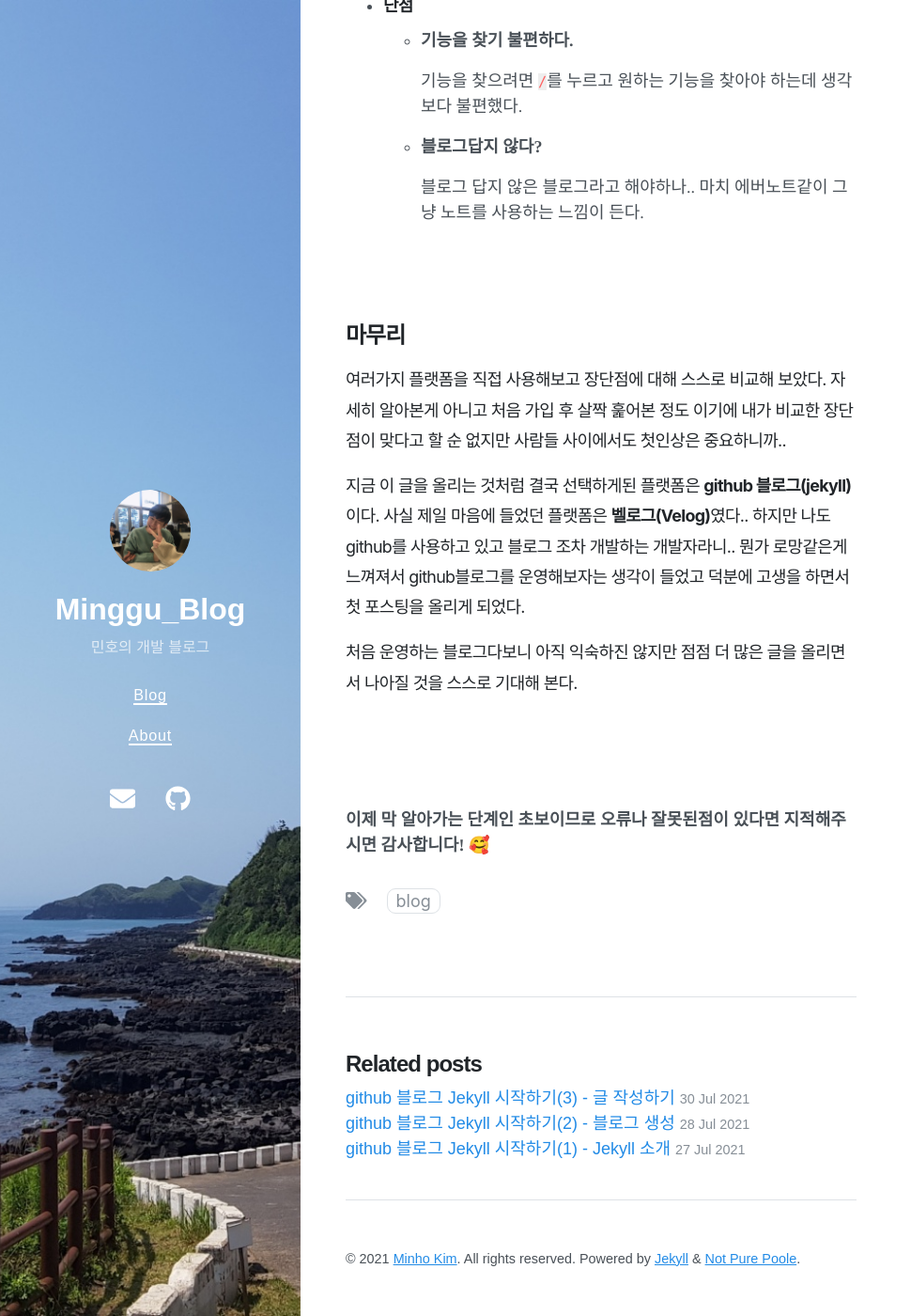
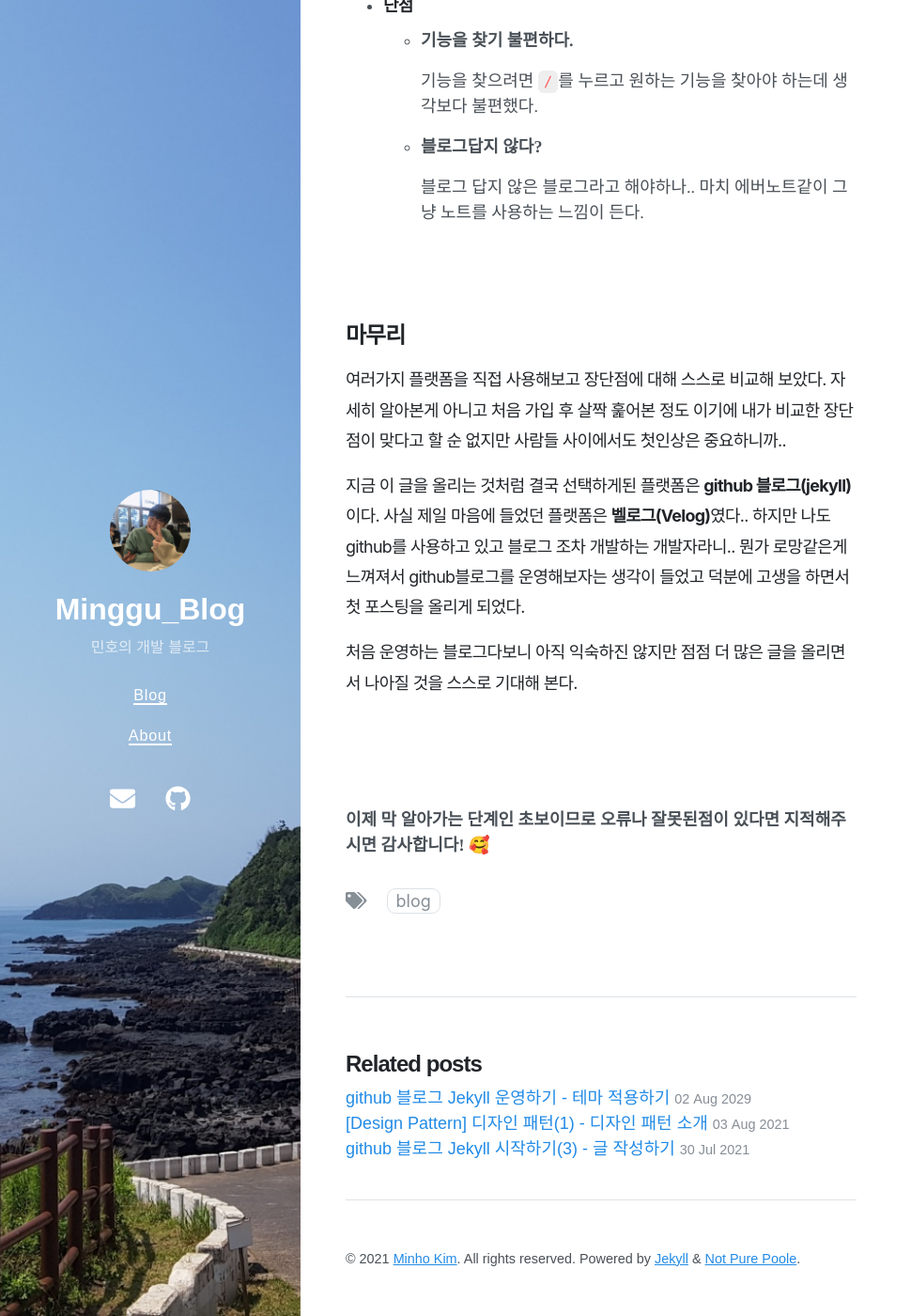
Before and after one commit to minggu-dev/minggu-dev.github.io, a Jekyll site: the page built from _posts/blog/2021-07-26-blog-introduction!.md, in a window 1280 px wide and 1400 px high, scrolled down 8863 px. Shown: the whole window at 94% size, without its empty margins (0-970 px from the left). Built offline with Jekyll 4.4.1, drawn with Linux system fonts in a browser that asks for light colours; nearby versions of some CDN libraries; part of the change alters nothing that is shown.

Commit message:
2021-08-03 디자인 패턴01 - 디자인 패턴 소개

````diff
--- /dev/null
+++ b/_posts/Design Pattern/2021-08-03-Design-Patten01.md
@@ -0,0 +1,135 @@
+---
+layout: post
+title:  "[Design Pattern] 디자인 패턴(1) - 디자인 패턴 소개"
+date:   2021-08-03 10:00:18 +0900
+categories: Design-Patten
+tags: Design-Patten software
+---
+# Introduction
+
+![패턴](/img/pattern01.jpg)
+>
+#### 개발자가 되기위해 공부를 하면서 누구나 한번쯤은 `디자인 패턴`이라는 용어에 대해 들어본 경험이 있을 것이다. 나도 디자인 패턴에 대해 들어본적이 있지만 따로 공부를 해본적은 없었고 왜 자주 듣게 되는지 어떻게 쓰이는지에 대해 궁금했기 때문에 이글을 통해 디자인 패턴에 대하여 알아보고 간략하게 소개하는 글을 작성해 보고자 한다.
+
+<br>
+<br>
+# 디자인 패턴이란?
+디자인 패턴은 개발을 하는데 있어서 자주 발생하는 반복되는 상황에서 설계를 용이하게 하여 좋은 코드를 작성하기 위한 방법이다.
+
+여기서 말하는 좋은 코드란 설계적 관점으로 봤을 때의 좋은 코드를 뜻하는 것으로 코드의 간결함이나 가독성이 아니라 확장과 수정이 용이하고 유지보수에 비용이 적게 들어가는 코드를 뜻한다.
+
+이러한 좋은 코드를 설계하기 위해서 지켜야하는 원칙이 있는데 객체 지향 방법론에서는 이러한 원칙을 SOLID원칙이라고 한다. SOLID원칙에 기반하여 코드 설계 패턴의 종류가 몇 가지로 나눠지는데 이러한 패턴을 디자인 패턴이라고 한다.
+
+본격적으로 디자인 패턴을 소개하기 전에 먼저 SOLID원칙에 대해 알아보자.
+
+<br>
+<br>
+# SOLID원칙 (객체 지향 5대 원칙)
+SOLID원칙이란 객체 지향 프로그래밍 및 설계의 기본 원칙으로 알려진 SRP(단일 책임 원칙), OCP(개방-폐쇄 원칙), LSP(리스코프 치환 원칙), DIP(의존 역전 원칙), ISP(인터페이스 분리 원칙)의 앞글자만 따온 것이다. 각각의 원칙에 대해 알아보자.
+- **SRP(Single Responsiblity Principle, 단일 책임 원칙)**
+  - 클래스나 함수는 하나의 책임을 가져야한다.
+  - 즉 하나의 클래스나 함수에 많은 기능을 몰아넣지 말라는 뜻이다.
+  - 하나의 클래스나 함수가 갖고있는 책임이 많아지면 클래스 내부의 함수끼리 강한 결합을 가지게 될 가능성이 높아지는데 이는 유지보수 비용이 증가하기 때문에 책임을 분리할 필요가 있다고 한다.
+
+- **OCP(Open-Closed Principle, 개방-폐쇄 원칙)**
+  - 기존 코드 변경에는 닫혀있고 추가, 확장에는 열려있어야 한다.
+  - 기존의 코드를 변경하기보다 추가 확장을 할 수 있도록 설계해야 한다.
+
+- **LSP(Liskov Substitution Principle, 리스코프 치환 원칙)**
+  - 자식 클래스는 부모 클래스에서 가능한 행위를 수행할 수 있어야 한다.
+  - 자식 클래스가 부모 클래스를 상속받는 것이 올바른지 확인해야한다.
+  	- ex)도형에 속하는 직사각형과 사각형의 경우 직사각형이 사각형의 특성을 가지고 있어 상속받을 수 있지만, 원과 사각형의 경우를 보면 원은 각이 존재하지 않기에 사각형을 상속받기 어렵다고 본다.
+
+- **DIP(Dependency Inversion Principle, 의존 역전 원칙)**
+  - 의존 관계에 있어서 변화하기 쉬운 것보다 변화하기 어려운 것에 의존해야 한다.
+  - 변화하기 쉬운 것 : 구체적인 것들(클래스)
+  - 변화하기 어려운 것 : 추상적인 것들(추상 클래스, 인터페이스)
+  - 즉 변수 선언할 때 (인터페이스 or 추상클래스) 변수이름 = (클래스) 이런 느낌이 되어야 한다.
+  - DIP를 만족하면 *의존성 주입(Dependency Injection) 기술로 유연하게 설계를 할 수 있다.
+  - *DI(Dependency Injection) 의존성 주입
+  	- 필요한 객체가 있을 때 객체를 직접 생성하지 않고 외부로 부터 필요한 객체를 받아와서 사용한다.
+  	- 객체간의 결합도를 줄일 수 있고 코드의 재활용성이 높아진다.
+    ![DI](/img/DI.png)
+    > 인터페이스 타입을 인자로 받게 하여 인자를 넘겨줄 때 필요한 객체를 넘겨준다.
+
+- **ISP(Interface Segregation Principle, 인터페이스 분리 원칙)**
+  - 하나의 클래스는 자신이 사용하지 않는 인터페이스는 구현하지 말아야 한다.
+  - 하나의 일반적인(많은 기능을 가진) 인터페이스 보다는, 여러 개의 구체적인 인터페이스가 낫다.
+
+<br>
+<br>
+# 디자인 패턴의 종류
+일반적으로 널리 알려져있는 디자인 패턴 분류법으로 **GoF(Gang of Four, 목적과 범위)**의 패턴 분류 방법이 있는데 목적에 따라 분류를 하면 생성, 구조, 행위 패턴으로 나눌 수 있고 범위에 따라 분류하면 패턴을 클래스에 주로 적용하는지, 객체에 주로 적용하는지로 구분할 수 있다.
+
+### 생성 패턴 (Creational Patterns)
+- 객체의 생성과 관련된 패턴이다.
+- 클래스 정의와 객체의  생성 방식을 구조화, 캡슐화하여 특정 객체가 생성되거나 변경 되어도 프로그램 구조에 영향을 받지 않도록 유연성을 제공한다.
+- 종류
+  - 싱글톤 (Singleton)
+  전역 변수가 아닌 유일한 하나의 객체를 생성한다.
+  - 팩토리 메서드 (Factory Methods)
+  객체 생성을 팩토리에서 해준다.
+  - 추상 팩토리 메서드 (Abstract Factory Methods)
+  팩토리 메서드와 비슷하나 좀 더 상위의 팩토리를 통해 구체적인 팩토리를 생성한다.
+  - 빌더 (Builder)
+  객체 생성에 필요한 인자가 많을 시 빌더 객체를 통해 객체를 생성한다.
+  - 프로토 타입 (Prototype)
+  인스턴스를 복제하여 새로운 객체를 생성한다.
+
+### 구조 패턴 (Structural Patterns)
+- 클래스나 객체를 조합해 더 큰 구조를 만드는 패턴이다.
+- 서로 다른 인터페이스를 지닌 2개의 객체를 묶어 단일 인터페이스를 제공하거나 객체들을 서로 묶어 새로운 기능을 제공하는 패턴이다.
+- 종류
+	- 어댑터 (Adapter)
+  서로 다른 인터페이스를 가진 두 클래스를 어댑터 클래스로 인터페이스를 통일시켜준다.
+  - 브리지 (Bridge)
+  기능 클래스와 구현 클래스 계층을 분리한다.
+  - 컴퍼지트 (Composite)
+  단일 객체와 그 객체를 가지는 집합 객체를 트리구조 형태로 만든다.
+  - 데코레이터 (Decorator)
+  기본 객체에 기능을 추가하기 쉽도록 한다.
+  - 퍼사드 (Facade)
+  하나의 인터페이스에 연관된 기능을 묶어 하나의 기능을 제공해준다.
+  - 플라이웨이트 (Flyweight)
+  하나의 인스턴스 객체를 사용해 여러개의 가상 인스턴스 객체를 제공한다.
+  - 프록시 (Proxy)
+  프록시 객체를 두어 기본 객체에 간단히 접근한다.
+
+### 행위 패턴 (Behavioral Patterns)
+- 객체나 클래스 사이의 알고리즘이나 책임 분배에 관련된 패턴이다.
+- 한 객체가 혼자 수행할 수 없는 작업을 여러 개의 객체로 어떻게 분배를 하는지, 또 그렇게 하면서 객체 사이의 결합도를 최소화하는 것에 중점을 둔다.
+- 종류
+	- 스트레티지 (Strategy)
+  실행 중에 기능을 선택할 수 있게 해준다.
+  - 템플릿 메서드 (Template Methods)
+  추상 클래스르 두어 뼈대를 만들고 구현 클래스로 구현한다.
+  - 옵저버 (Oberver)
+  한 객체의 상태 변화에 따라 다른 객체의 상태도 연동된다.
+  - 스테이트 (State)
+  객체 내부의 상태가 변화함에 따라 객체의 행위를 바꿀 수 있다.
+  - 비지터 (Visitor)
+  객체의 구조에서 기능을 분리하여 객체의 구조를 수정하지 않고 기능을 추가할 수 있다.
+  - 커맨드 (Command)
+  사용자의 요청을 객체로 캡슐화 한다.
+  - 인터프리터 (Interpreter)
+  문장 해석에 사용된다.
+  - 이터레이터 (Iterator)
+  객체 내부 구현부를 노출하지 않고 집합 객체에 속한 원소들을 접근할 수 있다.
+  - 미디에이터 (Mediator)
+  서로 다른 타입의 객체를 통신하게 도와준다.
+  - 메멘토 (Memento)
+  캡슐화를 위반하지 않으면서 객체 내부 상태를 저장한다.
+  - 책임 연쇄 (Chain of Responsibility)
+  어떤 요청이 들어왔을 때 적절한 객체로 넘겨준다.
+
+<br><br>
+
+# 마무리
+#### 오늘은 디자인 패턴이란 무엇인지와 그 종류에 대해서 간략하게 알아 보았다. 하나하나 정확히 다루기엔 포스팅이 너무 길어지게 될 것 같아서 이후에 23가지의 디자인 패턴을 하나씩 자세히 알아보는 글을 올려보겠다.
+
+
+<br>
+<br>
+<br>
+<br>
+이제 막 알아가는 단계인 초보이므로 오류나 잘못된 점이 있다면 지적해주시면 감사합니다! 🥰
--- a/_posts/blog/2021-07-26-blog-introduction!.md
+++ b/_posts/blog/2021-07-26-blog-introduction!.md
@@ -2,8 +2,8 @@
 layout: post
 title:  "블로그 플랫폼 비교"
 date:   2021-07-26 18:11:18 +0900
-categories: [blog]
-tags: [blog]
+categories: blog
+tags: blog
 ---
 ## **Introduction**
 
--- /dev/null
+++ b/_posts/blog/2021-08-02-jekyll-manage1.md
@@ -0,0 +1,42 @@
+---
+layout: post
+title:  "github 블로그 Jekyll 운영하기 - 테마 적용하기"
+date:   2029-08-03 08:00:18 +0900
+categories: Jekyll blog
+tags: jekyll jekyll-theme
+---
+# Introduction
+
+![jekyll이미지](/img/github-jekyll.png)
+>
+#### 이전에 Jekyll 블로그 생성법과 포스팅 방법까지 알아보았으니 이제 블로그를 꾸며주는 작업을 해보려고 한다.
+#### 이번 글에서는 블로그의 테마를 적용시켜주는 과정을 알아보자.
+
+# 테마 고르기
+우선 [지킬 테마](http://jekyllthemes.org/) 사이트로 들어가 마음에 드는 테마를 골라준다. 내가 선호하는 테마는 심플한 디자인에 모바일에서 봐도 불편함이 없는지, 커스터마이징 하기에 편리해 보이는지를 보고 골라보았다.(취향에 따라 원하는 테마를 고르면 된다!)<br>
+
+![스크린샷](/img/not-pure-poole.png)
+> 내가 고른 테마는 [Not-Pure_Poole](https://github.com/vszhub/not-pure-poole)이라는 테마이다. 테마를 골랐으니 이제 내 블로그 폴더에 적용시켜 보자.
+
+사실 처음 블로그를 생성하면 자동적으로 minima라는 테마가 적용된다. `bundle info minima`를 입력해 기본 테마의 정보를 알아볼 수 있다.(어쩐지 처음 블로그 생성했을 때도 나름 심플하고 이쁘게 구성되어있긴 했다.) 기존테마에서 내가 고른 테마로 바꾸기 위해 몇 가지 수정해 줘야 하는 사항들이 있다.
+
+1. 'not-pure-poole' gem 설치
+내 블로그 폴더 안에 있는 Gemfile에 `gem 'not-pure-poole'`을 추가하여 설치할 수 있도록 해준다.
+2. 플러그인 추가
+_config.yml에 다음을 추가한다.
+```
+plugins:
+  - not-pure-poole
+```
+
+
+<br><br>
+# 마무리
+#### 오늘은 Jekyll디렉터리 구조에 대해 간단히 알아보고 무료 호스팅 지원을 받아 직접 포스팅까지 시도를 해보았다. 이제 겨우 블로그 운영이 가능한 단계까지 왔고 이후부터는 블로그 꾸며주는 방법과 포스트 작성법에 대해 좀 더 알아보고자 한다.
+
+
+<br>
+<br>
+<br>
+<br>
+이제 막 알아가는 단계인 초보이므로 오류나 잘못된 점이 있다면 지적해주시면 감사합니다! 🥰
--- a/assets/styles.scss
+++ b/assets/styles.scss
@@ -39,6 +39,8 @@
 code.language-plaintext {
   color: #FF6060;
   background-color: #EEEEEE;
+  border-radius: 6px;
+  padding: .2em .4em;
 }
 
 h4{
````
Also changed, not shown: img/DI.png (added), img/not-pure-poole.png (added), img/pattern01.jpg (added).
